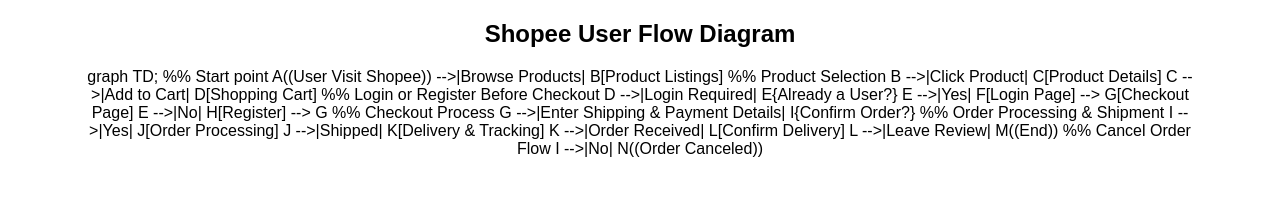
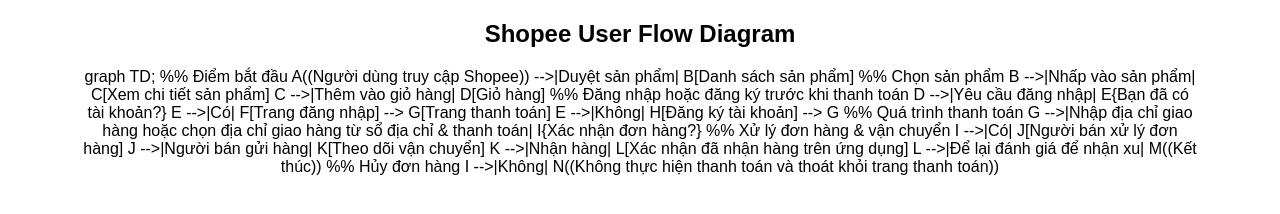
Before and after one commit to tentoilatai/UIUX-ShopeeUserFlow, a plain HTML site: page index.html in a window 1280 px wide. Drawn offline with Linux system fonts and the light colour scheme; a script that the page names is missing.

Commit message:
Update index.html

```diff
--- a/index.html
+++ b/index.html
@@ -29,30 +29,31 @@
 
     <div class="mermaid">
         graph TD;
-            %% Start point
-            A((User Visit Shopee)) -->|Browse Products| B[Product Listings]
+            %% Điểm bắt đầu
+            A((Người dùng truy cập Shopee)) -->|Duyệt sản phẩm| B[Danh sách sản phẩm]
 
-            %% Product Selection
-            B -->|Click Product| C[Product Details]
-            C -->|Add to Cart| D[Shopping Cart]
+            %% Chọn sản phẩm
+            B -->|Nhấp vào sản phẩm| C[Xem chi tiết sản phẩm]
+            C -->|Thêm vào giỏ hàng| D[Giỏ hàng]
 
-            %% Login or Register Before Checkout
-            D -->|Login Required| E{Already a User?}
-            E -->|Yes| F[Login Page] --> G[Checkout Page]
-            E -->|No| H[Register] --> G
+            %% Đăng nhập hoặc đăng ký trước khi thanh toán
+            D -->|Yêu cầu đăng nhập| E{Bạn đã có tài khoản?}
+            E -->|Có| F[Trang đăng nhập] --> G[Trang thanh toán]
+            E -->|Không| H[Đăng ký tài khoản] --> G
 
-            %% Checkout Process
-            G -->|Enter Shipping & Payment Details| I{Confirm Order?}
+            %% Quá trình thanh toán
+            G -->|Nhập địa chỉ giao hàng hoặc chọn địa chỉ giao hàng từ sổ địa chỉ & thanh toán| I{Xác nhận đơn hàng?}
 
-            %% Order Processing & Shipment
-            I -->|Yes| J[Order Processing]
-            J -->|Shipped| K[Delivery & Tracking]
-            K -->|Order Received| L[Confirm Delivery]
-            L -->|Leave Review| M((End))
+            %% Xử lý đơn hàng & vận chuyển
+            I -->|Có| J[Người bán xử lý đơn hàng]
+            J -->|Người bán gửi hàng| K[Theo dõi vận chuyển]
+            K -->|Nhận hàng| L[Xác nhận đã nhận hàng trên ứng dụng]
+            L -->|Để lại đánh giá để nhận xu| M((Kết thúc))
 
-            %% Cancel Order Flow
-            I -->|No| N((Order Canceled))
+            %% Hủy đơn hàng
+            I -->|Không| N((Không thực hiện thanh toán và thoát khỏi trang thanh toán))
     </div>
+
 
 
 </body>
```
